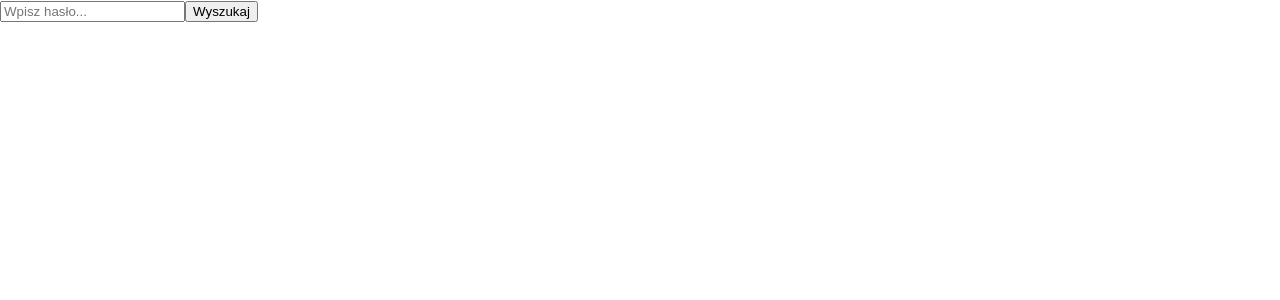
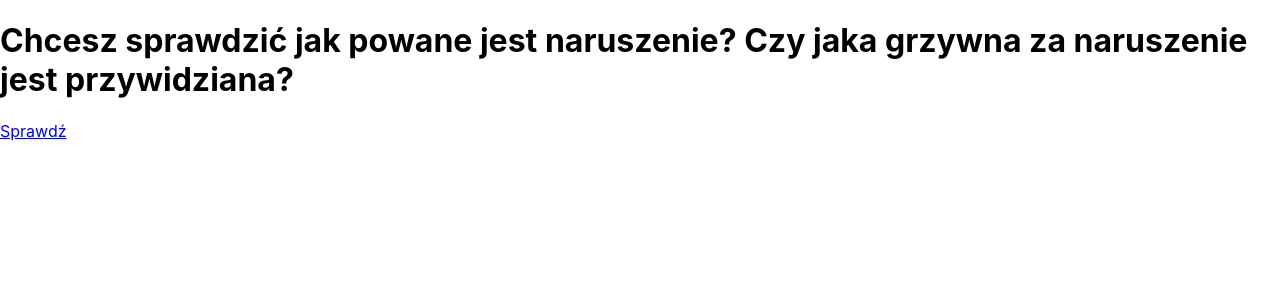
Before and after one commit to qolvap/fine-app-poc, a React (Create React App) app: page / in a window 1280 px wide. Shown: the top 300 px of the page. Built offline with nearby package versions, Linux system fonts and the light colour scheme; the HTML template or start-up script is replaced by a standard one.

Commit message:
✅ added filter by pressing enter, filter false, devided to components & added router

```diff
--- a/package.json
+++ b/package.json
@@ -12,6 +12,7 @@
     "@types/react-dom": "^18.2.17",
     "react": "^18.2.0",
     "react-dom": "^18.2.0",
+    "react-router-dom": "^6.20.0",
     "react-scripts": "5.0.1",
     "typescript": "^4.9.5",
     "web-vitals": "^2.1.4"
--- a/src/App.tsx
+++ b/src/App.tsx
@@ -1,48 +1,18 @@
-import React, { useState, ChangeEvent } from 'react';
-import { Fine, data } from './data';
+import React from 'react';
+import { BrowserRouter as Router, Route, Routes } from 'react-router-dom';
+import HomePage from './components/HomePage';
+import ResultsPage from './components/ResultsPage';
 
 function App() {
-    const [term, setTerm] = useState<string>('');
-    const [filteredData, setFilteredData] = useState<Fine[]>([]);
-
-    /*
-    The parameter e is expected to be an event object of type ChangeEvent,
-    where the event target is an <input> element.
-    ChangeEvent<HTMLInputElement> syntax used to define the type of the parameter e in a function.
-    */
-    const handleInputChange = (e: ChangeEvent<HTMLInputElement>) => {
-        setTerm(e.target.value);
-    };
-
-    const handleFilterButtonClick = () => {
-      /*
-      To prevent the error, first check if fine.description is defined before trying to call includes on it.
-      It makes sure that if term is undefined or null, it is treated as an empty string,
-      and the includes method won't throw an error.
-      */
-        const filtered = data.filter((fine) => fine.description?.includes(term || ''));
-        setFilteredData(filtered);
-        setTerm('');
-    };
-
     return (
-        <div className="App">
-            <header className="App-header">
-                <input type="text" placeholder="Wpisz hasło..." value={term} onChange={handleInputChange} />
-                <button onClick={handleFilterButtonClick}>Wyszukaj</button>
-                {filteredData.map((fine) => (
-                    <div key={fine.number}>
-                        <h3>Taryfikator {fine.guilty}</h3>
-                        <p>Opis: {fine.description}</p>
-                        <p>Grzywna: {fine.fine}</p>
-                        <p>Poziom naruszenia: {Array.isArray(fine.group) ? fine.group.join(', ') : fine.group}</p>
-                        <p>Załącznik: {fine.attachment}</p>
-                        <p>Numer w taryfikatorze: {fine.number}</p>
-                        <br></br>
-                    </div>
-                ))}
-            </header>
-        </div>
+        <Router>
+            <div className="App">
+                <Routes>
+                    <Route path="/" element={<HomePage />} />
+                    <Route path="/Results" element={<ResultsPage />} />
+                </Routes>
+            </div>
+        </Router>
     );
 }
 
--- /dev/null
+++ b/src/components/HomePage.tsx
@@ -0,0 +1,13 @@
+import React from 'react';
+import { Link } from 'react-router-dom';
+
+function HomePage() {
+    return (
+        <div className="HomePage">
+            <h1>Chcesz sprawdzić jak powane jest naruszenie? Czy jaka grzywna za naruszenie jest przywidziana?</h1>
+            <Link to="/Results">Sprawdź</Link>
+        </div>
+    );
+}
+
+export default HomePage;
--- /dev/null
+++ b/src/components/ResultsPage.tsx
@@ -0,0 +1,61 @@
+import React, { useState, ChangeEvent } from 'react';
+import { Fine, data } from './data';
+import { Link } from 'react-router-dom';
+
+function ResultsPage() {
+    const [term, setTerm] = useState<string>('');
+    const [filteredData, setFilteredData] = useState<Fine[]>([]);
+
+    /*
+    The parameter e is expected to be an event object of type ChangeEvent,
+    where the event target is an <input> element.
+    ChangeEvent<HTMLInputElement> syntax used to define the type of the parameter e in a function.
+    */
+    const handleInputChange = (e: ChangeEvent<HTMLInputElement>) => {
+        setTerm(e.target.value);
+    };
+
+    const handleEnterKeyPress = (e: React.KeyboardEvent<HTMLInputElement>) => {
+        if (e.key === 'Enter') {
+            handleFilterButtonClick();
+        }
+    };
+
+    const handleFilterButtonClick = () => {
+      /*
+      To prevent the error, first check if fine.description is defined before trying to call includes on it.
+      It makes sure that if term is undefined or null, it is treated as an empty string,
+      and the includes method won't throw an error.
+      */
+        const filtered = data.filter((fine) => fine.description?.includes(term || ''));
+        setFilteredData(filtered);
+        setTerm('');
+    };
+
+    return (
+        <div className="App">
+            <header className="App-header">
+                <input type="text" placeholder="Wpisz hasło..." value={term} onChange={handleInputChange} onKeyDown={handleEnterKeyPress}  />
+                <button onClick={handleFilterButtonClick}>Wyszukaj</button>
+                {filteredData.length > 0 ? (
+                    filteredData.map((fine) => (
+                        <div key={fine.number}>
+                            <h3>Taryfikator {fine.guilty}</h3>
+                            <p>Załącznik: {fine.attachment}</p>
+                            <p>Numer w taryfikatorze: {fine.number}</p>
+                            <p>Opis: {fine.description}</p>
+                            <p>Grzywna: {fine.fine}</p>
+                            <p>Poziom naruszenia: {Array.isArray(fine.group) ? fine.group.join(', ') : fine.group}</p>
+                            <br></br>
+                        </div>
+                        ))
+                    ) : (
+                        <p>Nie znaleziono</p>
+                )}
+            </header>
+            <Link to="/">Powrót do strony głównej</Link>
+        </div>
+    );
+}
+
+export default ResultsPage;
--- a/src/data.tsx
+++ b/src/components/data.tsx
@@ -1,5 +1,3 @@
-import React from 'react';
-
 export interface Fine {
     guilty: string;
     attachment: number;
```
Also changed, not shown: 1 other file (tests, documents, lock files or other folders).
